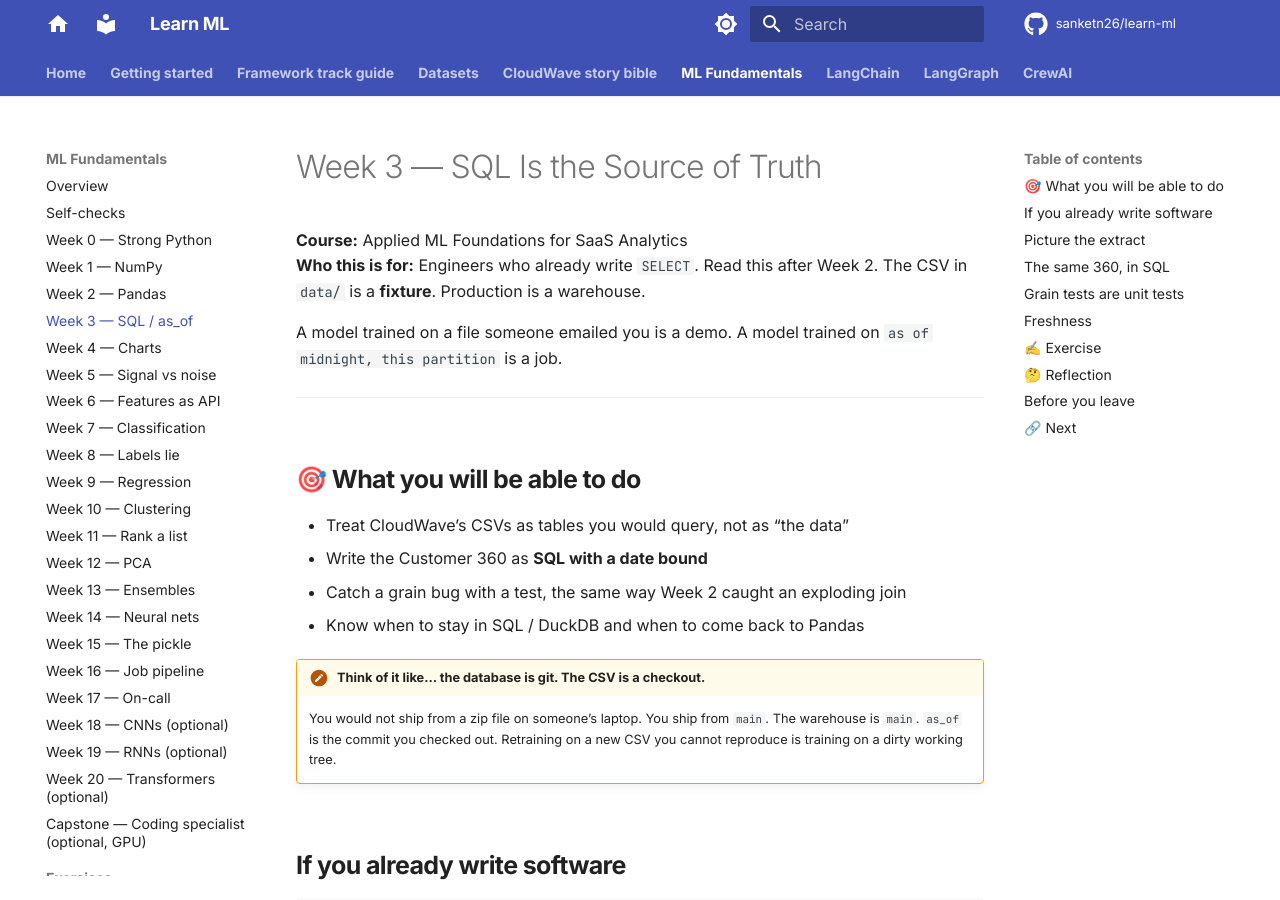
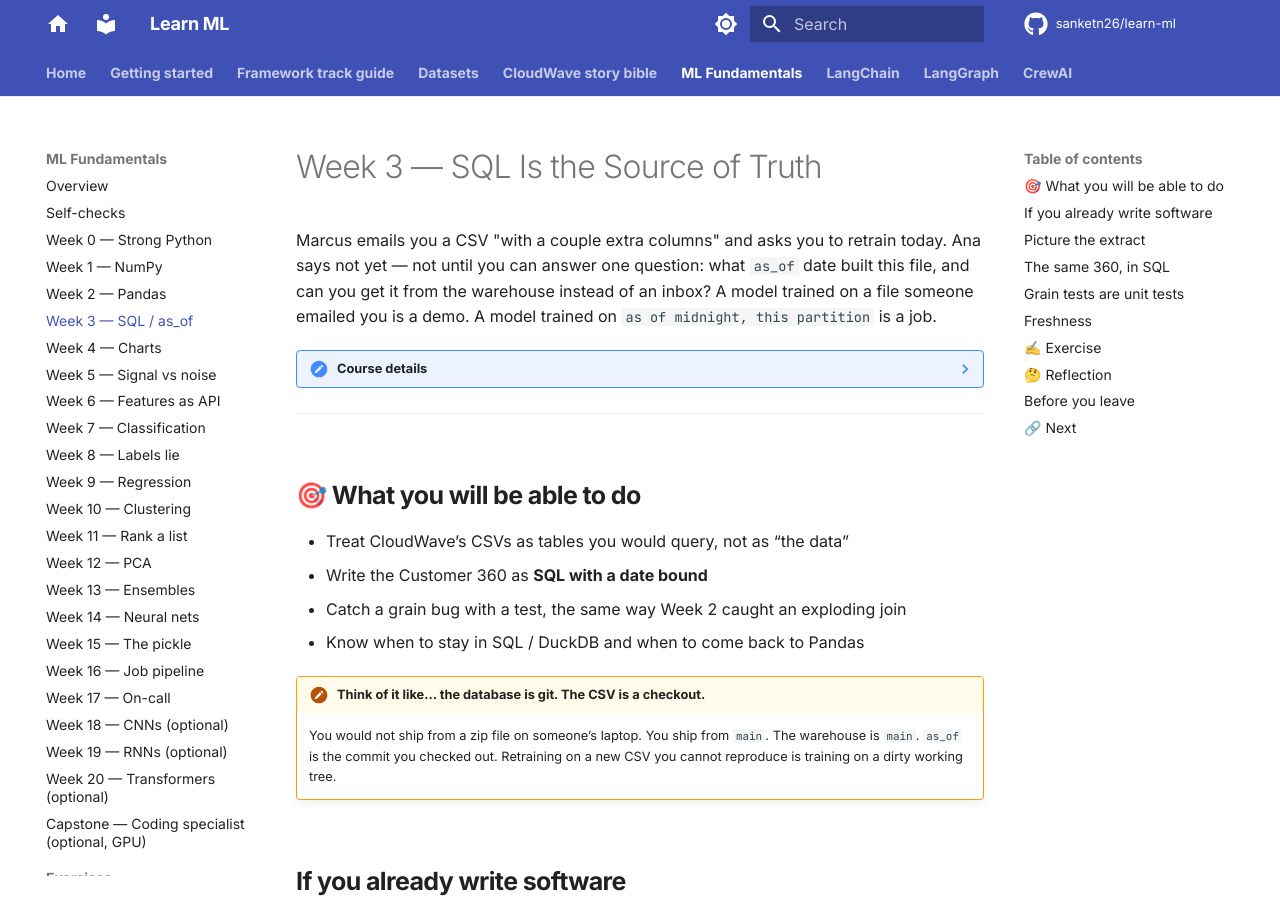
Before and after one commit to sanketn26/learn-ml, an MkDocs documentation site: the page built from docs/ml/week-03.md, in a window 1280 px wide and 900 px high. Built offline with MkDocs 1.6.1 and Material for MkDocs 9.7.7, drawn with Linux system fonts in a browser that asks for light colours; comment, search, counter and statistics services are not loaded; some of the changed text lies outside the part shown.

Commit message:
Phase 2: cold opens and cast for ML weeks 0-3 and 6
Applies the storytelling-attention plan's Phase 2 (plans/storytelling-attention.md
§7) to the tooling weeks: first-day scene (0), Ana stopping the 160k-row loop (1),
Helen's MRR dashboard doubling from an exploding join (2, sets up Week 17's
incident-1 callback), Ana refusing to train on an emailed CSV (3), and the
feature contract nailing down the missing-value decision once before Ana hits it
at score time (6, sets up Week 17's incident-3 callback). Replaces generic "a PM"
/ "the CEO" / "tired on-call engineer" with the named cast from docs/cloudwave.md,
and rewrites each week's closing to state a consequence that connects to the next
week's opening instead of a bare topic name.

No code blocks, starter.py files, or exercise pages touched.

Co-Authored-By: Claude Sonnet 5 <noreply@anthropic.com>

```diff
--- a/docs/ml/week-03.md
+++ b/docs/ml/week-03.md
@@ -4,10 +4,12 @@ description: Treat SQL and the data warehouse as the source of truth, writing da
 
 # Week 3 — SQL Is the Source of Truth
 
-**Course:** Applied ML Foundations for SaaS Analytics
-**Who this is for:** Engineers who already write `SELECT`. Read this after Week 2. The CSV in `data/` is a **fixture**. Production is a warehouse.
+Marcus emails you a CSV "with a couple extra columns" and asks you to retrain today. Ana says not yet — not until you can answer one question: what `as_of` date built this file, and can you get it from the warehouse instead of an inbox? A model trained on a file someone emailed you is a demo. A model trained on `as of midnight, this partition` is a job.
 
-A model trained on a file someone emailed you is a demo. A model trained on `as of midnight, this partition` is a job.
+??? note "Course details"
+
+    **Course:** Applied ML Foundations for SaaS Analytics
+    **Who this is for:** Engineers who already write `SELECT`. Read this after Week 2. The CSV in `data/` is a **fixture**. Production is a warehouse.
 
 ---
 
@@ -164,7 +166,7 @@ Do the [exercises](exercises/week-03.md). The SQL lives in your head and in `pip
 ## 🤔 Reflection
 
 1. Why is `tenure_days` on `subscriptions` the wrong column once you have an `as_of`?
-2. A PM emails you a new CSV “with extra features.” What is your first question?
+2. Marcus emails you a new CSV “with extra features.” What is your first question?
 3. When would you *keep* the 360 in SQL (DuckDB, warehouse) instead of bringing it into Pandas?
 
 ## Before you leave
@@ -173,5 +175,5 @@ Try one [self-check](self-checks.md#week-3-as_of) (Predict / Diagnose / Choose /
 
 ## 🔗 Next
 
-If you came from Week 2: go on to Week 4 (charts).
+Ana's question now has an answer: a query, with a date bound, that you can rerun. If you came from Week 2: [Week 4](week-04.md) turns it into the one page Helen reads before Monday's board meeting.
 If you already finished classification: Week 8 is labels, delay, and why ~6.4% churn is not “just use AUC.”
```
Also changed, not shown: docs/ml/week-00.md (+7 -3 lines), docs/ml/week-01.md (+8 -4 lines), docs/ml/week-02.md (+8 -4 lines), docs/ml/week-06.md (+8 -4 lines).
